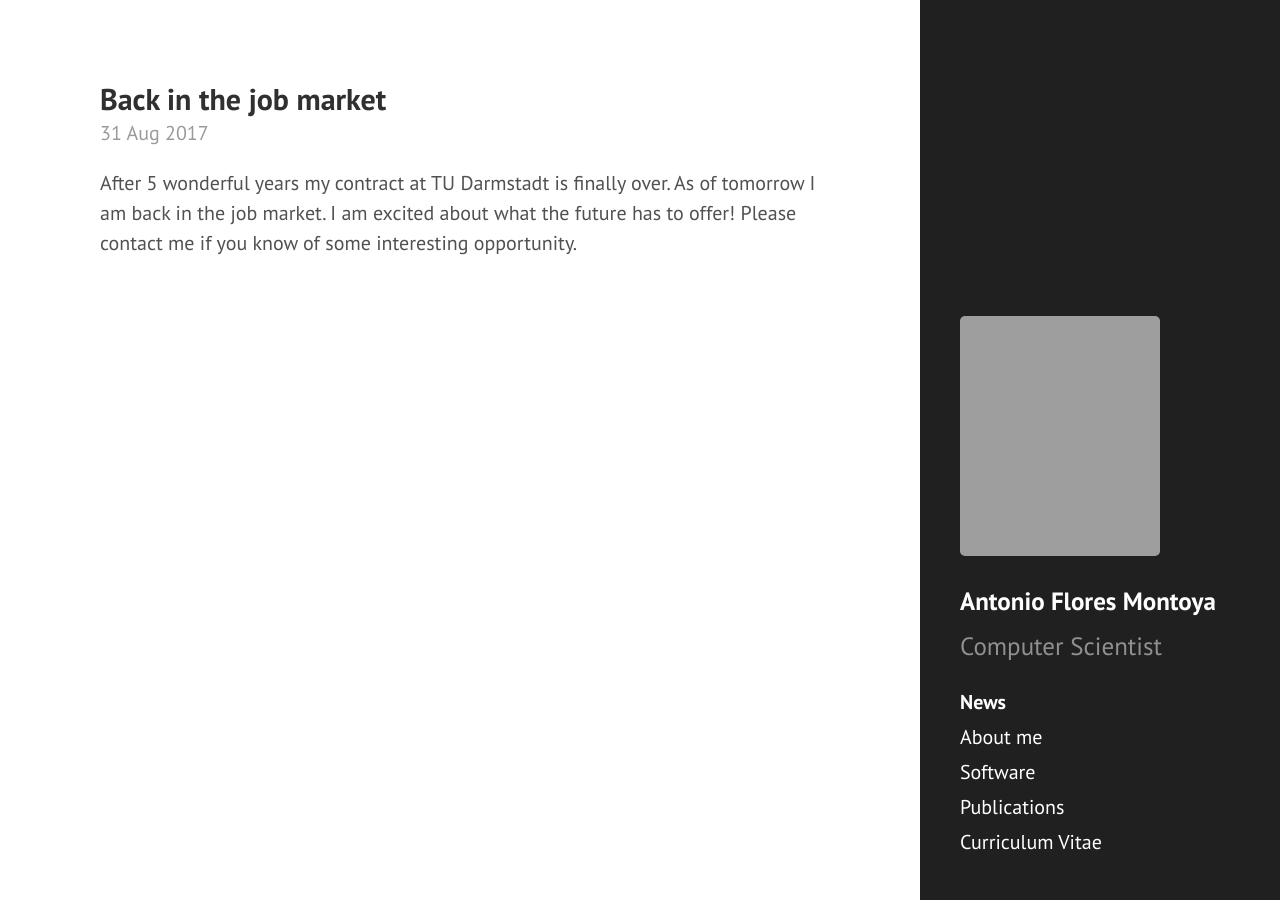
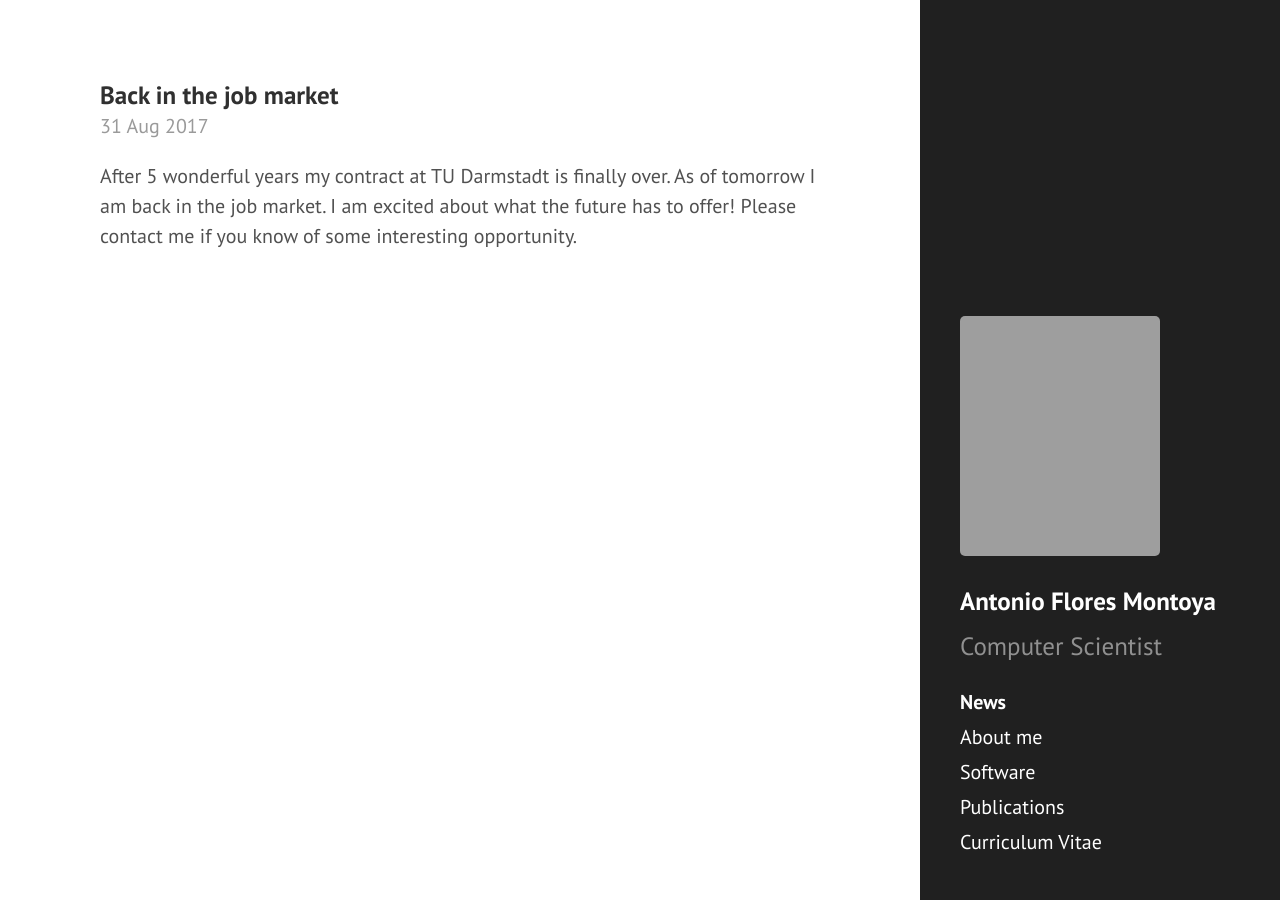
Before and after one commit to aeflores/aeflores.github.io, a Jekyll site: the page built from news.html, in a window 1280 px wide. Built offline with Jekyll 4.4.1, drawn with Linux system fonts in a browser that asks for light colours.

Commit message:
uniform sizes for headers

```diff
--- a/news.html
+++ b/news.html
@@ -8,11 +8,11 @@ title: Home
   {% for post in site.posts %}
    {% if post.category == "news" %}
    <div class="post">
-    <h1 class="post-title">
+    <h3 class="post-title">
       <a href="{{ post.url }}">
         {{ post.title }}
       </a>
-    </h1>
+    </h3>
 
     <span class="post-date"> {{ post.date | date_to_string }}</span>
 
```
